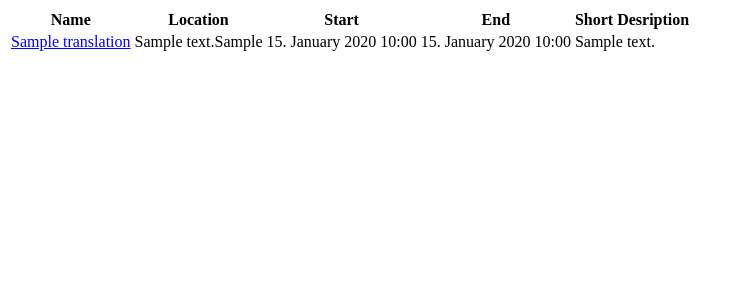
After one commit to leonardo-modules/leonardo-agenda, a Django app: template leonardo_agenda/templates/agenda/event_list.html in a window 1280 px wide. The commit adds this page. Shown: the top 300 px of the page, without its empty margins (0-741 px from the left). Run offline with Django 3.2, Linux system fonts and the light colour scheme; the template is opened without the code that fills it: most values are stand-ins (such as "Sample title", 1, 10 or a date in 2020); some libraries are stand-ins or nearby versions.

Commit message:
Pull event list and use short description.

```diff
--- a/leonardo_agenda/__init__.py
+++ b/leonardo_agenda/__init__.py
@@ -32,8 +32,10 @@ class Config(AppConfig):
 
         from ckeditor_uploader.widgets import CKEditorUploadingWidget
         from elephantagenda.backends.agenda import models
-        models.EventAdminForm._meta.widgets[
-            'description'] = CKEditorUploadingWidget()
+        models.EventAdminForm._meta.widgets.update({
+            'description': CKEditorUploadingWidget(),
+            'short_description': CKEditorUploadingWidget()
+        })
 
         try:
             from ckeditor_uploader.widgets import CKEditorUploadingWidget
--- /dev/null
+++ b/leonardo_agenda/templates/agenda/event_list.html
@@ -0,0 +1,23 @@
+{% load thumbnail i18n %}
+<table class="event-list">
+    <thead>
+        <tr>
+            <th>{% trans "Name" %}</th>
+            <th>{% trans "Location" %}</th>
+            <th>{% trans "Start" %}</th>
+            <th>{% trans "End" %}</th>
+            <th>{% trans "Short Desription" %}</th>
+        </tr>
+    </thead>
+    <tbody>
+    {% for object in object_list %}
+        <tr>
+            <td><a href="{{ object.get_absolute_url }}">{{ object.translation.name|default:object.name }}</a></td>
+            <td>{{ object.address }}{% if object.address and object.country %}, {% endif %}{{ object.get_country_display }}</td>
+            <td>{{ object.start_date|date:"j. F Y" }} {{ object.start_time|time:"H:i" }}</td>
+            <td>{{ object.end_date|date:"j. F Y" }} {{ object.end_time|time:"H:i" }}</td>
+            <td>{{ object.translation.short_description|default:object.short_description }}</td>
+        </tr>
+    {% endfor %}
+    </tbody>
+</table>
--- a/leonardo_agenda/templates/widget/events/_item.html
+++ b/leonardo_agenda/templates/widget/events/_item.html
@@ -8,7 +8,7 @@
 <div class="ausklapp_content event span-15 last prepend-top">
     <div class="event-text {% if item.picture %}span-11{% else %}span-15 last{% endif %}">
         <p class="byline">{{ item.start_time|date:"SHORT_DATE_FORMAT" }}</p>
-            {{ item.description|safe }}
+            {{ item.translation.short_description|default:item.short_description|safe }}
     </div>
     {% if item.picture %}
     {% thumbnail image.file size format="PNG" as thumb %}
```
